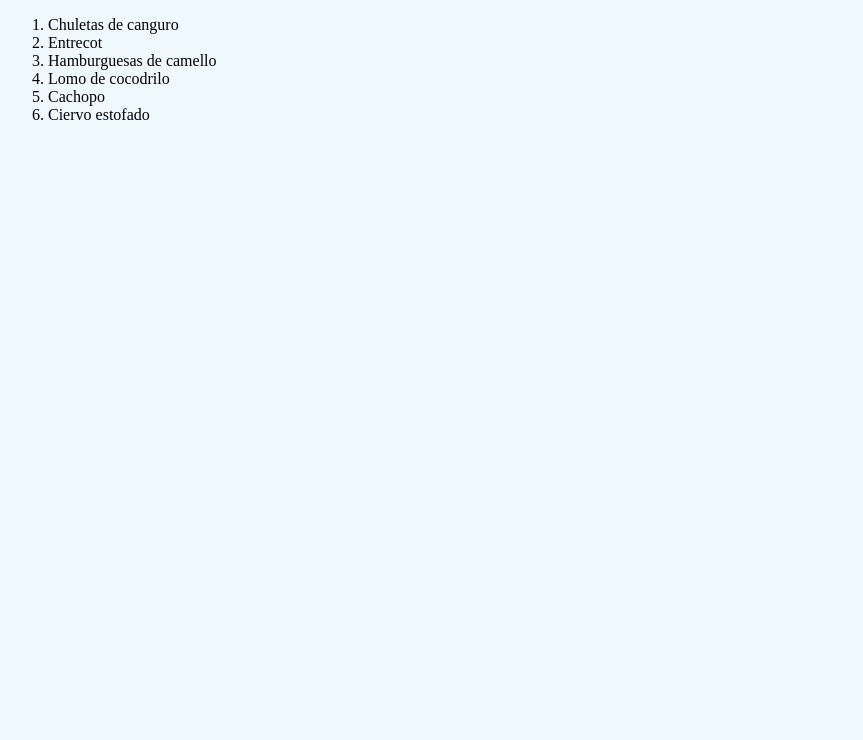
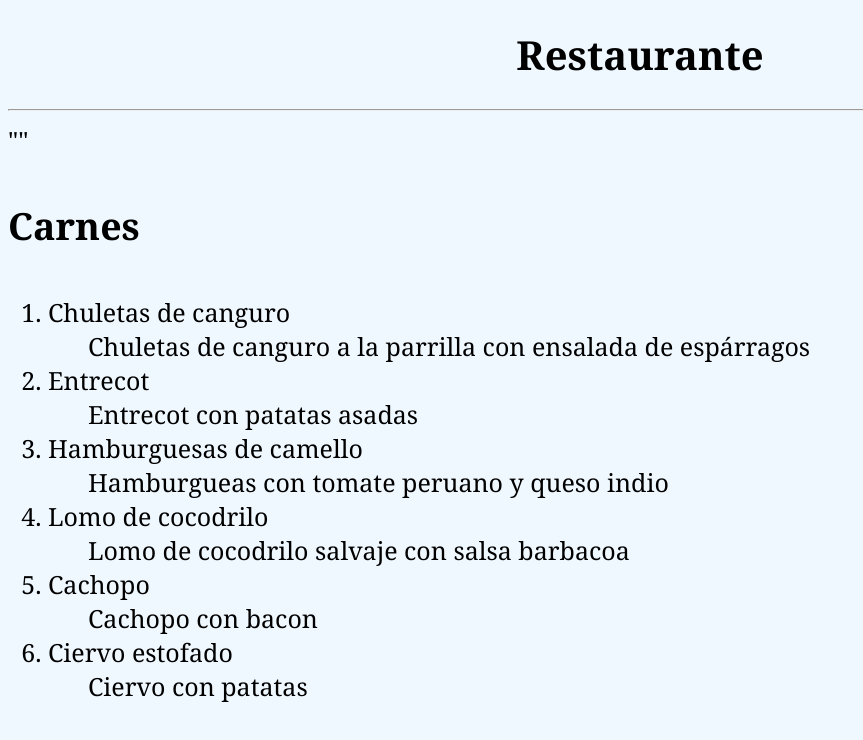
Before and after one commit to Victorjuanv/Ejercicio-3, a plain HTML site: page Carnes.html in a window 1280 px wide. Shown: the whole page, without its empty margins (0-863 px from the left). Drawn offline with Linux system fonts and the light colour scheme.

Commit message:
nuevo h1

```diff
--- a/Carnes.html
+++ b/Carnes.html
@@ -4,12 +4,21 @@
     <link rel="stylesheet" href="estilos.css">
 </head>
 <body>
-    <ol>
-        <li>Chuletas de canguro</li>
-        <li>Entrecot</li>
-        <li>Hamburguesas de camello</li>
-        <li>Lomo de cocodrilo</li>
-        <li>Cachopo</li>
-        <li>Ciervo estofado</li>
-    </ol>
+<h1>Restaurante</h1>
+<hr>""
+<h2>Carnes</h2>
+    <dl><ol>
+        <dt><li>Chuletas de canguro</li>
+        <dd>Chuletas de canguro a la parrilla con ensalada de espárragos</dd>
+        <dt><li>Entrecot</li>
+            <dd>Entrecot con patatas asadas</dd>
+        <dt><li>Hamburguesas de camello</li>
+            <dd>Hamburgueas con tomate peruano y queso indio</dd>
+        <dt><li>Lomo de cocodrilo</li>
+            <dd>Lomo de cocodrilo salvaje con salsa barbacoa</dd>
+        <dt><li>Cachopo</li>
+            <dd>Cachopo con bacon</dd>
+        <dt><li>Ciervo estofado</li>
+            <dd>Ciervo con patatas</dd>
+    </ol></dl>
 </body>
--- a/estilos.css
+++ b/estilos.css
@@ -1,4 +1,7 @@
-body{background-color: aliceblue;}
+body{background-color: aliceblue;
+    font-size: 25px;
+    font-family: Cambria, Cochin, Georgia, Times, 'Times New Roman', serif;
+}
 h1{
     font-size: 40px;
     font-style: normal;
@@ -9,3 +12,6 @@ h2{
     line-height: 2cm;
     image
 }
+li{
+    font size: 25px; ;
+}
```
